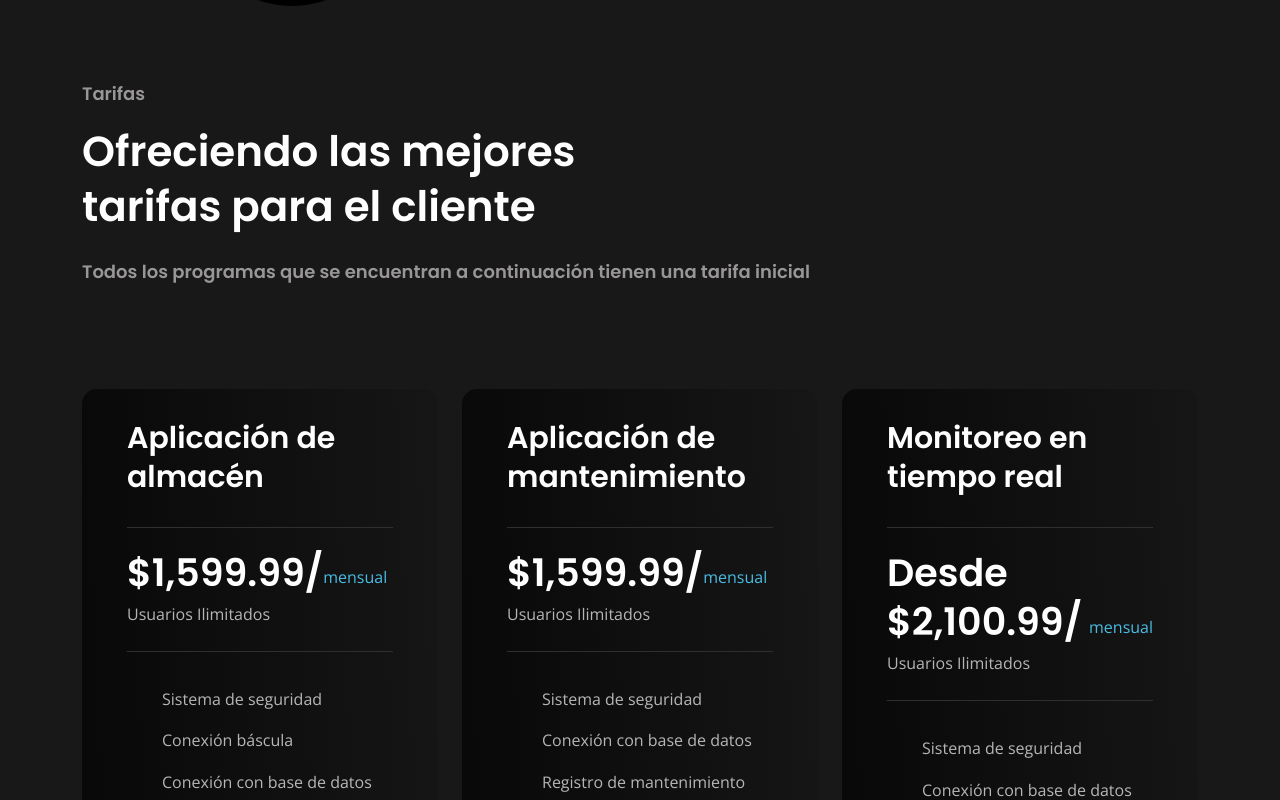
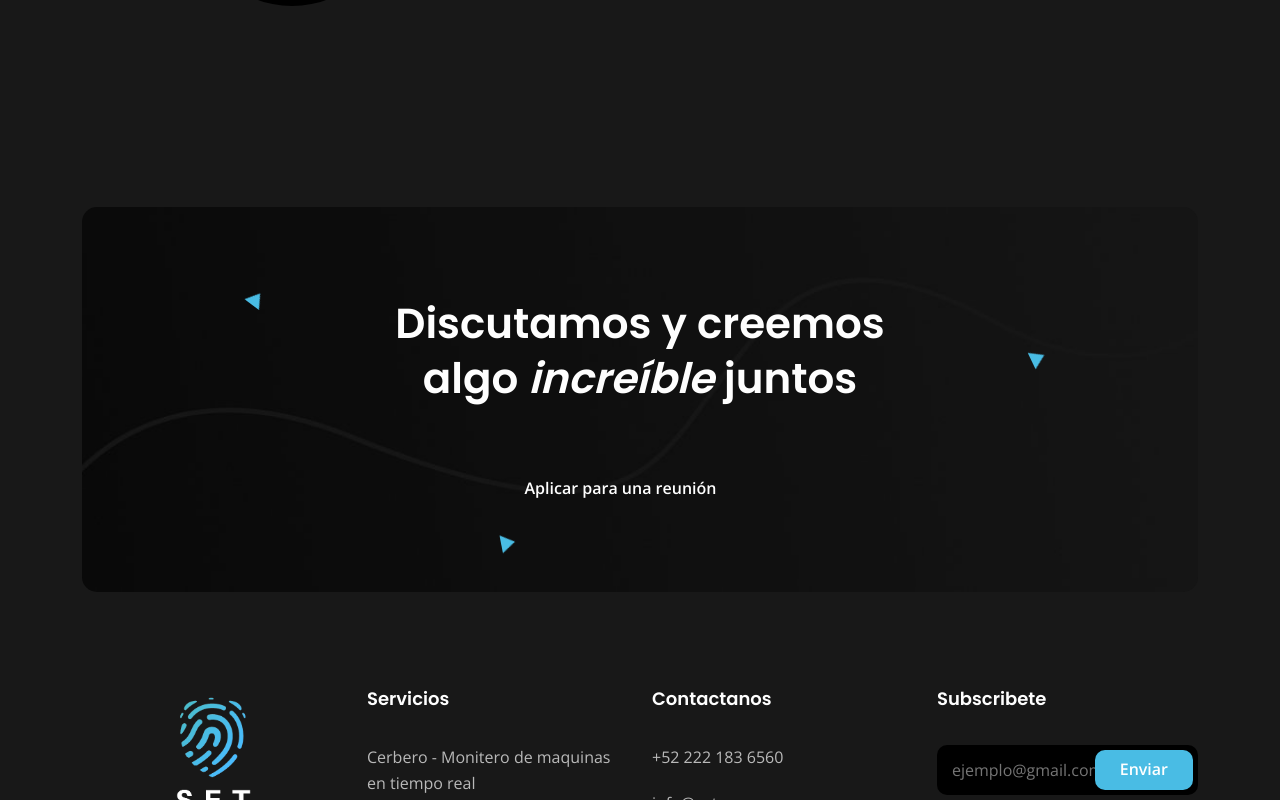
Before and after one commit to EduardoTS35/setprograms, a React (Create React App) app: page /service in a window 1280 px wide. Shown: the part 1100-1900 px from the top of the page. Built offline with nearby package versions, Linux system fonts and the light colour scheme; some icons are missing.

Commit message:
Se eliminaron los precios

```diff
--- a/src/components/Pages/ServicesPage.jsx
+++ b/src/components/Pages/ServicesPage.jsx
@@ -85,19 +85,7 @@ export default function ServicesPage() {
         </Div>
       </Div>
       <Spacing lg='150' md='80'/>
-      <Div className="container">
-        <SectionHeading
-          title='Ofreciendo las mejores  <br/>tarifas para el cliente'
-          subtitle='Tarifas'
-        />
-        <br />
-        <SectionHeading
-          title=''
-          subtitle='Todos los programas que se encuentran a continuación tienen una tarifa inicial'
-        />
-        <Spacing lg='85' md='40'/>
-        <PricingTableList/>z
-      </Div>
+
       <Spacing lg='125' md='55'/>
 
       <Div className="container">
```
